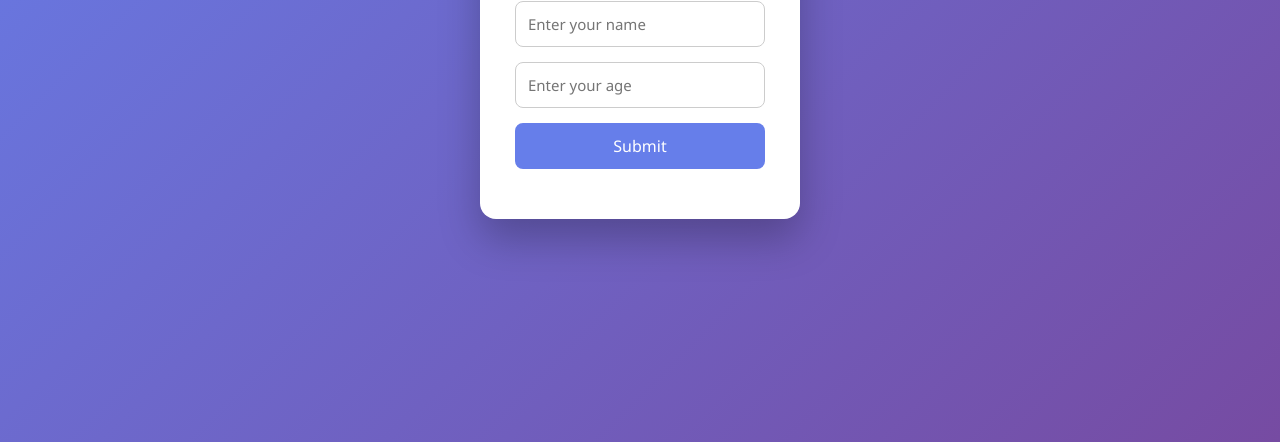
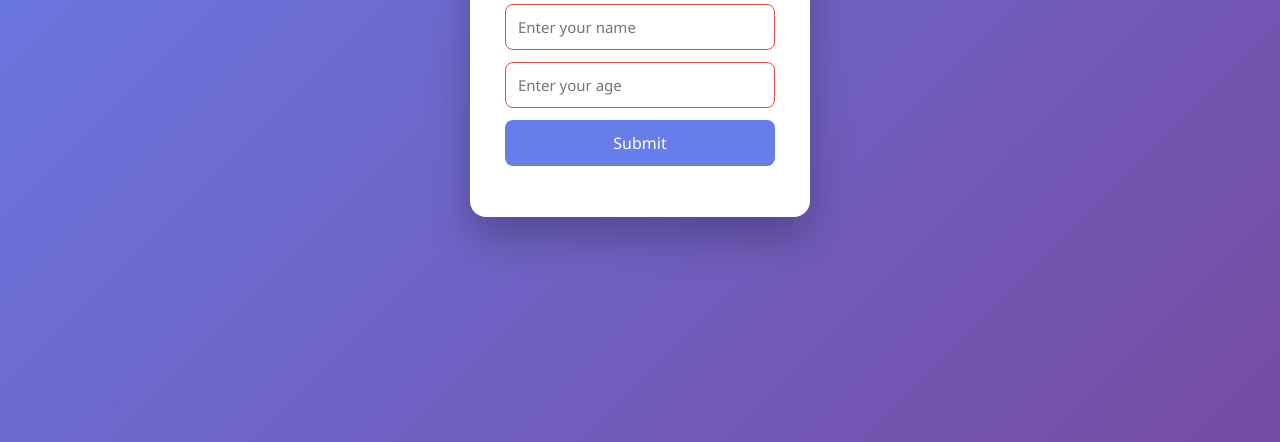
Before and after one commit to rnaskar01/funny, a plain HTML site: page index.html in a window 1280 px wide. Shown: the part 358-800 px from the top of the page. Drawn offline with Linux system fonts and the light colour scheme.

Commit message:
Final one

```diff
--- a/front_css.css
+++ b/front_css.css
@@ -13,33 +13,51 @@ body {
     background: linear-gradient(135deg, #667eea, #764ba2);
 }
 
+/* Main Card */
 #main {
     background: #fff;
     padding: 35px;
     border-radius: 16px;
-    width: 320px;
+    width: 340px;
     box-shadow: 0 20px 40px rgba(0, 0, 0, 0.25);
 }
 
+/* Center Content */
 #center_div {
     display: flex;
     flex-direction: column;
-    gap: 15px;
+    gap: 16px;
     text-align: center;
 }
 
+/* FORM FIX */
+form {
+    display: flex;
+    flex-direction: column;
+    gap: 12px;
+}
+
+/* Inputs */
 input {
     padding: 12px;
     border-radius: 8px;
-    border: 1px solid #ccc;
+    border: 1.5px solid #ccc;
     font-size: 15px;
     outline: none;
+    transition: border 0.3s, box-shadow 0.3s;
 }
 
 input:focus {
     border-color: #667eea;
+    box-shadow: 0 0 0 3px rgba(102, 126, 234, 0.2);
 }
 
+/* ❌ Invalid Input Styling */
+input:invalid {
+    border-color: #e74c3c;
+}
+
+/* Button */
 button {
     padding: 12px;
     border-radius: 8px;
@@ -48,11 +66,12 @@ button {
     cursor: pointer;
     background: #667eea;
     color: white;
-    transition: 0.3s;
+    transition: 0.3s ease;
 }
 
 button:hover {
     background: #5563c1;
+    transform: scale(1.02);
 }
 
 button:disabled {
@@ -60,17 +79,17 @@ button:disabled {
     cursor: not-allowed;
 }
 
-/* Funny buffer */
+/* Funny Buffer */
 #buffer {
     font-size: 18px;
     font-weight: bold;
     animation: bounce 1s infinite;
 }
 
-/* Dots animation */
+/* Dots Animation */
 .dots::after {
     content: "";
-    animation: dots 1.5s infinite;
+    animation: dots 1.5s steps(3, end) infinite;
 }
 
 @keyframes dots {
@@ -80,17 +99,27 @@ button:disabled {
     100% { content: "..."; }
 }
 
+/* Bounce Effect */
 @keyframes bounce {
     0%, 100% { transform: translateY(0); }
-    50% { transform: translateY(-5px); }
+    50% { transform: translateY(-6px); }
 }
 
+/* Hide Elements */
 .hidden {
     display: none;
 }
 
+/* Result Text */
 #result {
     font-size: 20px;
     font-weight: bold;
     color: #764ba2;
+    animation: pop 0.4s ease;
 }
+
+/* Result Pop Animation */
+@keyframes pop {
+    0% { transform: scale(0.8); opacity: 0; }
+    100% { transform: scale(1); opacity: 1; }
+}
--- a/front_java.js
+++ b/front_java.js
@@ -4,6 +4,8 @@ const result = document.getElementById("result");
 
 button.addEventListener("click", () => {
   // Reset
+  const name = document.getElementById("name").value.trim();
+  const age = document.getElementById("age").value.trim();
   result.innerText = "";
   buffer.classList.remove("hidden");
 
@@ -15,7 +17,10 @@ button.addEventListener("click", () => {
     const randomNumber = Math.floor(Math.random() * 51) + 50;
 
     buffer.classList.add("hidden");
-    if (randomNumber > 60) {
+    if (!name || !age) {
+      result.innerText = `😂 Oye! Pehle naam aur age bhar!`;
+    }
+    else if (randomNumber > 60) {
       result.innerText = `🚑 Mental Score ${randomNumber}
 মাথা আছে, কিন্তু warranty শেষ 🤡
 `;
--- a/index.html
+++ b/index.html
@@ -11,9 +11,14 @@
     <div id="main">
         <div id="center_div">
             <h1>Check your Mental State</h1>
-            <input type="text" placeholder="Enter your name" >
-            <input type="number" placeholder="Enter your age">
-            <button id="submitBtn">Submit</button>
+
+            <!-- FORM START -->
+            <form id="mentalForm">
+                <input type="text" id="name" placeholder="Enter your name" required>
+                <input type="number" id="age" placeholder="Enter your age" required min="1">
+                <button type="submit" id="submitBtn">Submit</button>
+            </form>
+            <!-- FORM END -->
 
             <!-- Funny buffer + result -->
             <div id="buffer" class="hidden">
```
